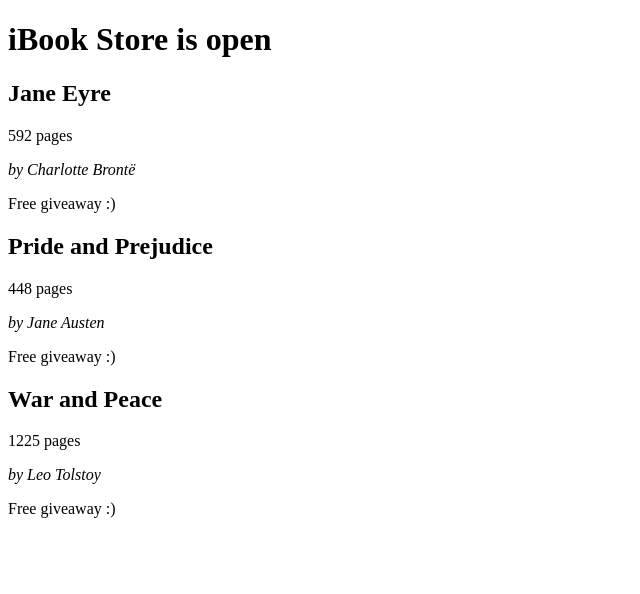
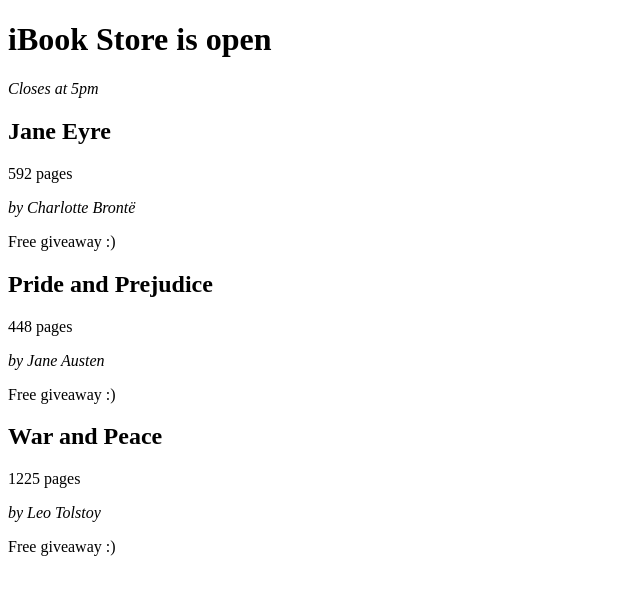
Before and after one commit to yifaneye/react-notes-2, a React (Create React App) app: page / in a window 1280 px wide. Shown: the top 594 px of the page, without its empty margins (0-640 px from the left). Built offline with nearby package versions, Linux system fonts and the light colour scheme.

Commit message:
Add conditional rendering for different components

```diff
--- a/src/index.js
+++ b/src/index.js
@@ -18,10 +18,20 @@ const Book = ({title, nPages, author, free}) => {
 	)
 };
 
+const OpenTime = () =>
+	<div>
+		<i>Opens at 9am</i>
+	</div>;
+
+const CloseTime = () =>
+	<div>
+		<i>Closes at 5pm</i>
+	</div>;
+
 class Store extends Component {
 	state = {
 		open: true,
-		free: true
+		free: true,
 	};
 	toggleOpenness = () => {
 		this.setState(prevState => ({
@@ -34,6 +44,7 @@ class Store extends Component {
 		return (
 			<div>
 				<h1>iBook Store is <strong onClick={this.toggleOpenness}>{this.state.open ? 'open' : 'closed'}</strong></h1>
+				{this.state.open ? <CloseTime /> : <OpenTime />}
 				{books.map(
 					(book, i) => <Book key={i} title={book.title} nPages={book.nPages} author={book.author} free={this.state.free}/>
 				)}
```
